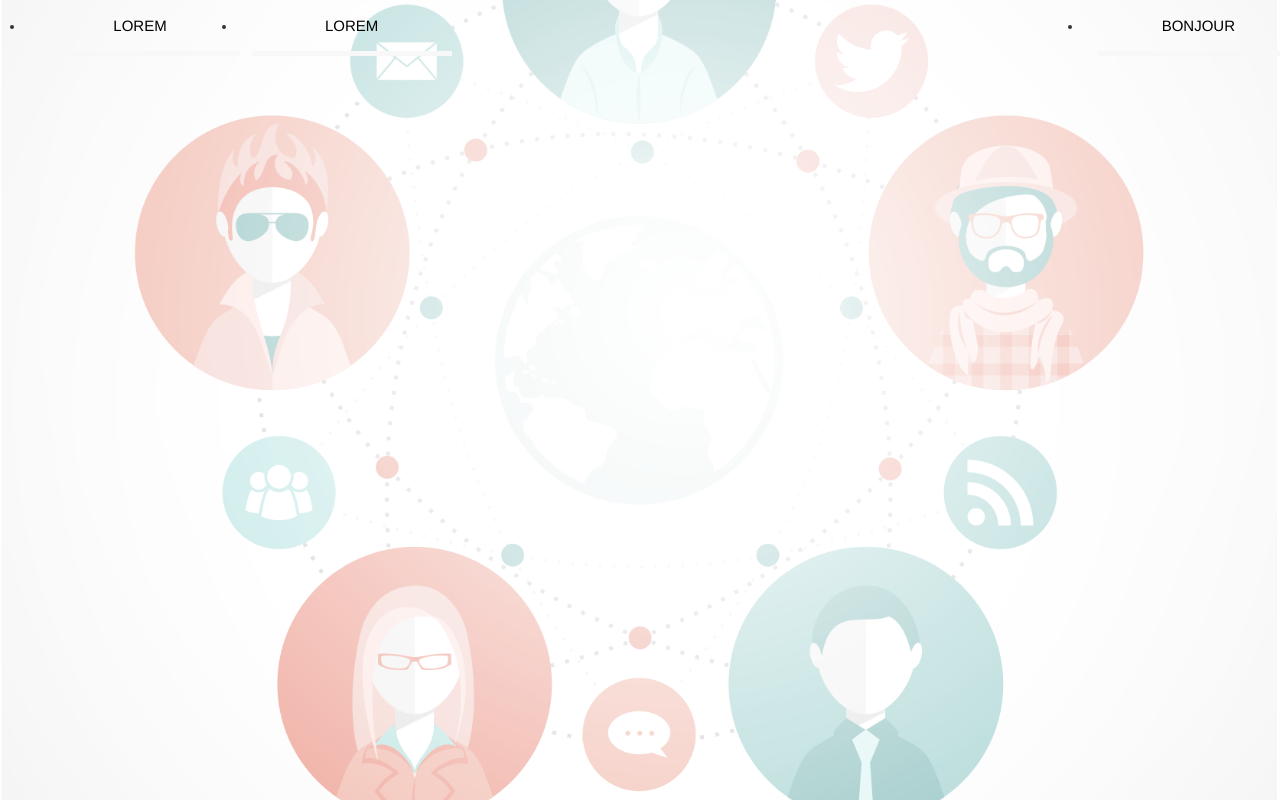
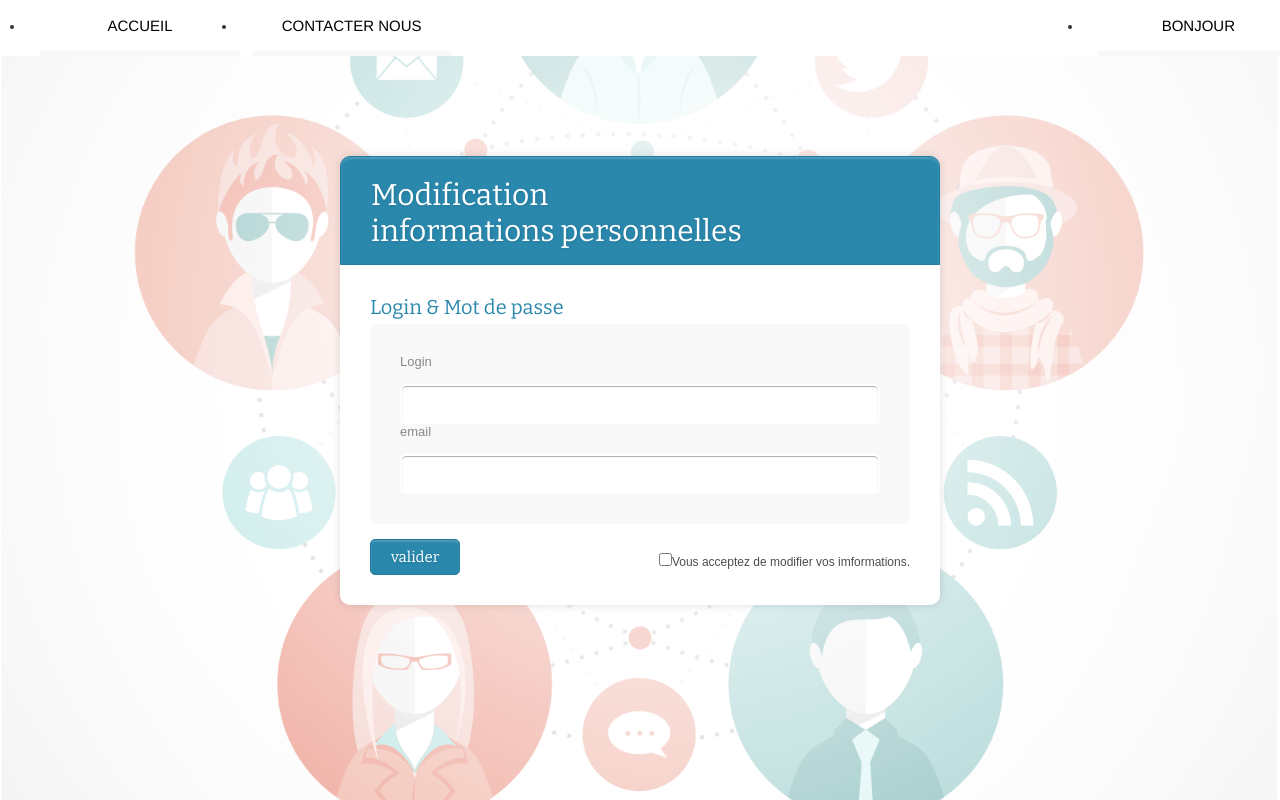
Before and after one commit to ighmouraceneb/tchat, a PHP site: page /profil in a window 1280 px wide. Run offline with PHP 8.4, Linux system fonts and the light colour scheme; the visitor is signed in with stand-in values (Sample User, id 1); data that the repository does not hold is empty; some libraries are stand-ins or nearby versions.

Commit message:
page profil

```diff
--- a/index.php
+++ b/index.php
@@ -5,7 +5,7 @@
 
 session_start();
 
-$db = @mysqli_connect("localhost", "root", "troiswa", "tchatchatchat");
+$db = @mysqli_connect("localhost", "root", "", "tchatchatchat");
 
 $page = "home";
 $access_page = ['home'];
--- a/public/styles/style.css
+++ b/public/styles/style.css
@@ -23,7 +23,9 @@ body{
 
 }
 /*---------------------NAVBARRE---------------------*/
-
+.row-header{
+  background:  #fff;
+}
 header .navBarre {
   background-color: #464646;
 }
@@ -166,3 +168,123 @@ margin-bottom: 5px;
 
 color: #FFFFFF;
 }
+
+.form-style-10 {
+    width:600px;
+    padding:30px;
+    margin:100px auto;
+    background: #FFF;
+    border-radius: 10px;
+    -webkit-border-radius:10px;
+    -moz-border-radius: 10px;
+    box-shadow: 0px 0px 10px rgba(0, 0, 0, 0.13);
+    -moz-box-shadow: 0px 0px 10px rgba(0, 0, 0, 0.13);
+    -webkit-box-shadow: 0px 0px 10px rgba(0, 0, 0, 0.13);
+}
+.form-style-10 .inner-wrap{
+    padding: 30px;
+    background: #F8F8F8;
+    border-radius: 6px;
+    margin-bottom: 15px;
+}
+.form-style-10 h1{
+    background: #2A88AD;
+    padding: 20px 30px 15px 30px;
+    margin: -30px -30px 30px -30px;
+    border-radius: 10px 10px 0 0;
+    -webkit-border-radius: 10px 10px 0 0;
+    -moz-border-radius: 10px 10px 0 0;
+    color: #fff;
+    text-shadow: 1px 1px 3px rgba(0, 0, 0, 0.12);
+    font: normal 30px 'Bitter', serif;
+    -moz-box-shadow: inset 0px 2px 2px 0px rgba(255, 255, 255, 0.17);
+    -webkit-box-shadow: inset 0px 2px 2px 0px rgba(255, 255, 255, 0.17);
+    box-shadow: inset 0px 2px 2px 0px rgba(255, 255, 255, 0.17);
+    border: 1px solid #257C9E;
+}
+.form-style-10 h1 > span{
+    display: block;
+    margin-top: 2px;
+    font: 13px Arial, Helvetica, sans-serif;
+}
+.form-style-10 label{
+    display: block;
+    font: 13px Arial, Helvetica, sans-serif;
+    color: #888;
+    margin-bottom: 15px;
+}
+.form-style-10 input[type="text"],
+.form-style-10 input[type="date"],
+.form-style-10 input[type="datetime"],
+.form-style-10 input[type="email"],
+.form-style-10 input[type="number"],
+.form-style-10 input[type="search"],
+.form-style-10 input[type="time"],
+.form-style-10 input[type="url"],
+.form-style-10 input[type="password"],
+.form-style-10 textarea,
+.form-style-10 select {
+    display: block;
+    box-sizing: border-box;
+    -webkit-box-sizing: border-box;
+    -moz-box-sizing: border-box;
+    width: 100%;
+    padding: 8px;
+    border-radius: 6px;
+    -webkit-border-radius:6px;
+    -moz-border-radius:6px;
+    border: 2px solid #fff;
+    box-shadow: inset 0px 1px 1px rgba(0, 0, 0, 0.33);
+    -moz-box-shadow: inset 0px 1px 1px rgba(0, 0, 0, 0.33);
+    -webkit-box-shadow: inset 0px 1px 1px rgba(0, 0, 0, 0.33);
+}
+
+.form-style-10 .section{
+    font: normal 20px 'Bitter', serif;
+    color: #2A88AD;
+    margin-bottom: 5px;
+}
+.form-style-10 .section span {
+    background: #2A88AD;
+    padding: 5px 10px 5px 10px;
+    position: absolute;
+    border-radius: 50%;
+    -webkit-border-radius: 50%;
+    -moz-border-radius: 50%;
+    border: 4px solid #fff;
+    font-size: 14px;
+    margin-left: -45px;
+    color: #fff;
+    margin-top: -3px;
+}
+.form-style-10 button,
+.form-style-10 input[type="submit"]{
+    background: #2A88AD;
+    padding: 8px 20px 8px 20px;
+    border-radius: 5px;
+    -webkit-border-radius: 5px;
+    -moz-border-radius: 5px;
+    color: #fff;
+    text-shadow: 1px 1px 3px rgba(0, 0, 0, 0.12);
+    font: normal 30px 'Bitter', serif;
+    -moz-box-shadow: inset 0px 2px 2px 0px rgba(255, 255, 255, 0.17);
+    -webkit-box-shadow: inset 0px 2px 2px 0px rgba(255, 255, 255, 0.17);
+    box-shadow: inset 0px 2px 2px 0px rgba(255, 255, 255, 0.17);
+    border: 1px solid #257C9E;
+    font-size: 15px;
+}
+.form-style-10 input[type="button"]:hover,
+.form-style-10 input[type="submit"]:hover{
+    background: #2A6881;
+    -moz-box-shadow: inset 0px 2px 2px 0px rgba(255, 255, 255, 0.28);
+    -webkit-box-shadow: inset 0px 2px 2px 0px rgba(255, 255, 255, 0.28);
+    box-shadow: inset 0px 2px 2px 0px rgba(255, 255, 255, 0.28);
+}
+.form-style-10 .privacy-policy{
+    float: right;
+    width: 255px;
+    font: 12px Arial, Helvetica, sans-serif;
+    color: #4D4D4D;
+    margin-top: 10px;
+    text-align: right;
+}
--- a/views/formulaireInfoUser.phtml
+++ b/views/formulaireInfoUser.phtml
@@ -0,0 +1,22 @@
+
+<div class="form-style-10">
+		<h1>Modification<br>informations personnelles</h1>
+		<form method="POST">
+				<div class="section">Login &amp; Mot de passe</div>
+		    	<div class="inner-wrap">
+					<?=htmlentities($error)?>
+					<label for="loginId">Login</label>
+					<input type="text" name="login" id="loginId" >
+					<?=htmlentities($error)?>
+					<label for="password">email</label>
+					<input type="password" name="password" >
+				</div>
+
+				<div class="button-section">
+					<button type="submit" name="action" value="information">valider</button>
+					<span class="privacy-policy">
+	   			    <input type="checkbox" name="field7">Vous acceptez de modifier vos imformations.
+	     			</span>
+				</div>
+		</form>
+	</div>
--- a/views/navBarre.phtml
+++ b/views/navBarre.phtml
@@ -1,8 +1,8 @@
 <nav class="col-xs-12 navBarre" id="navBarre">
 	<div class="row">
 		<ul>
-			<li class="col-xs-12 col-sm-3 col-lg-2"><a href="listeTicket">lorem</a></li>
-			<li class="col-xs-12 col-sm-3 col-lg-2"><a href="listeCategorie">lorem</a></li>
+			<li class="col-xs-12 col-sm-3 col-lg-2"><a href="message">Accueil</a></li>
+			<li class="col-xs-12 col-sm-3 col-lg-2"><a href="#">Contacter nous</a></li>
 
 			<?php require('apps/profilButton.php'); ?>
 		</ul>
--- a/views/profil.phtml
+++ b/views/profil.phtml
@@ -1,6 +1,3 @@
-<?php
-
-	require('apps/formulaireInfoUser.php');
-
-
-?>
+<div class="container">
+<?php require('apps/formulaireInfoUser.php');?>
+</div>
```
Also changed, not shown: apps/traitement_user.php (+8 -77 lines), models/user.class.php (+50 -89 lines), views/profilButton.phtml (+7 -0 lines), views/headerConnecter.phtml (line endings or trailing spaces).
